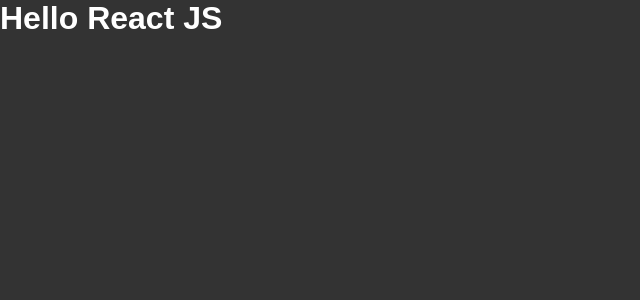
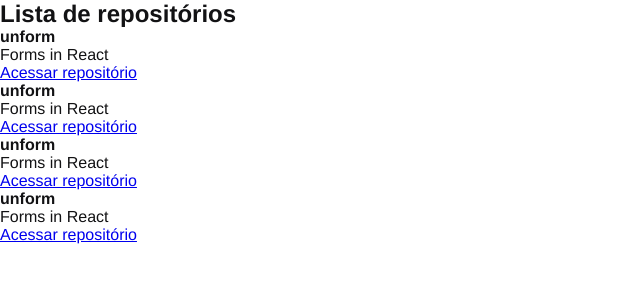
Before and after one commit to lima-pedro/ignite-github-explorer-2023, a React app: page / in a window 1280 px wide. Shown: the top 300 px of the page, without its empty margins (0-640 px from the left). Built offline with nearby package versions, Linux system fonts and the light colour scheme.

Commit message:
Added two new components

```diff
--- a/src/App.jsx
+++ b/src/App.jsx
@@ -1,6 +1,8 @@
+import { RepositoryList } from './components/RepositoryList';
 import './styles.scss';
 
 export function App () {
     // throw new Error("error"); testando source map
-    return <h1>Hello React JS</h1>
+    // return <h1>Hello React JS</h1>
+    return <RepositoryList />
 }
--- /dev/null
+++ b/src/components/RepositoryItem.jsx
@@ -0,0 +1,9 @@
+export function RepositoryItem(props) {
+  return (
+    <li>
+      <strong>{props.repository.name ?? "Default"}</strong>
+      <p>{props.repository.description}</p>
+      <a href={props.repository.link}>Acessar repositório</a>
+    </li>
+  );
+}
--- /dev/null
+++ b/src/components/RepositoryList.jsx
@@ -0,0 +1,22 @@
+import { RepositoryItem } from "./RepositoryItem";
+
+const repository = {
+    name: 'unform',
+    description: 'Forms in React',
+    link: 'https://github.com/unform/unform'
+}
+
+export function RepositoryList() {
+  return (
+    <section className="repository-list">
+    <h1>Lista de repositórios</h1>
+
+      <ul>
+        <RepositoryItem repository={repository}/>
+        <RepositoryItem repository={repository}/>
+        <RepositoryItem repository={repository}/>
+        <RepositoryItem repository={repository}/>
+      </ul>
+    </section>
+  );
+}
--- a/src/styles.scss
+++ b/src/styles.scss
@@ -5,7 +5,6 @@
 }
 
 body {
-    font-family: Arial, Helvetica, sans-serif;
-    background-color: #333;
-    color: #FFF;
+    font: 16px "Helvetica Neue", Arial, sans-serif;
+    color: #121214;
 }
```
